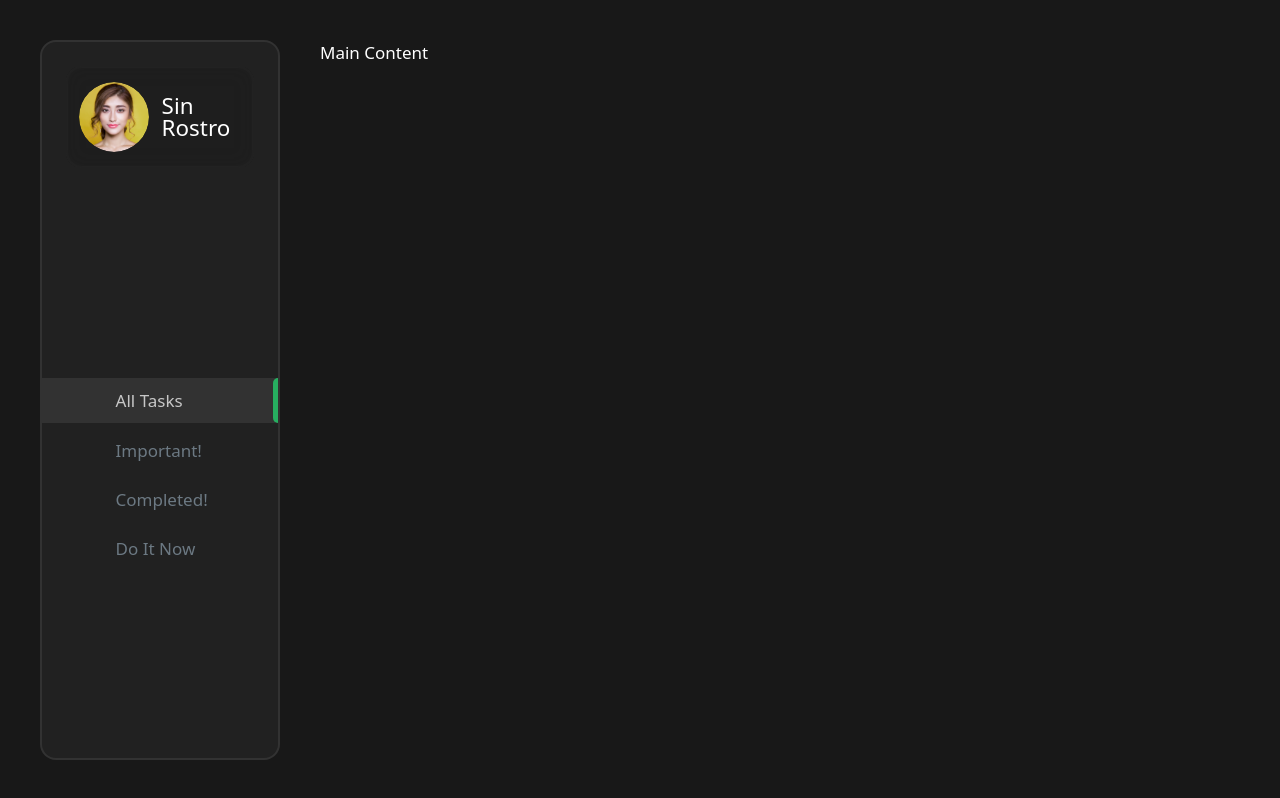
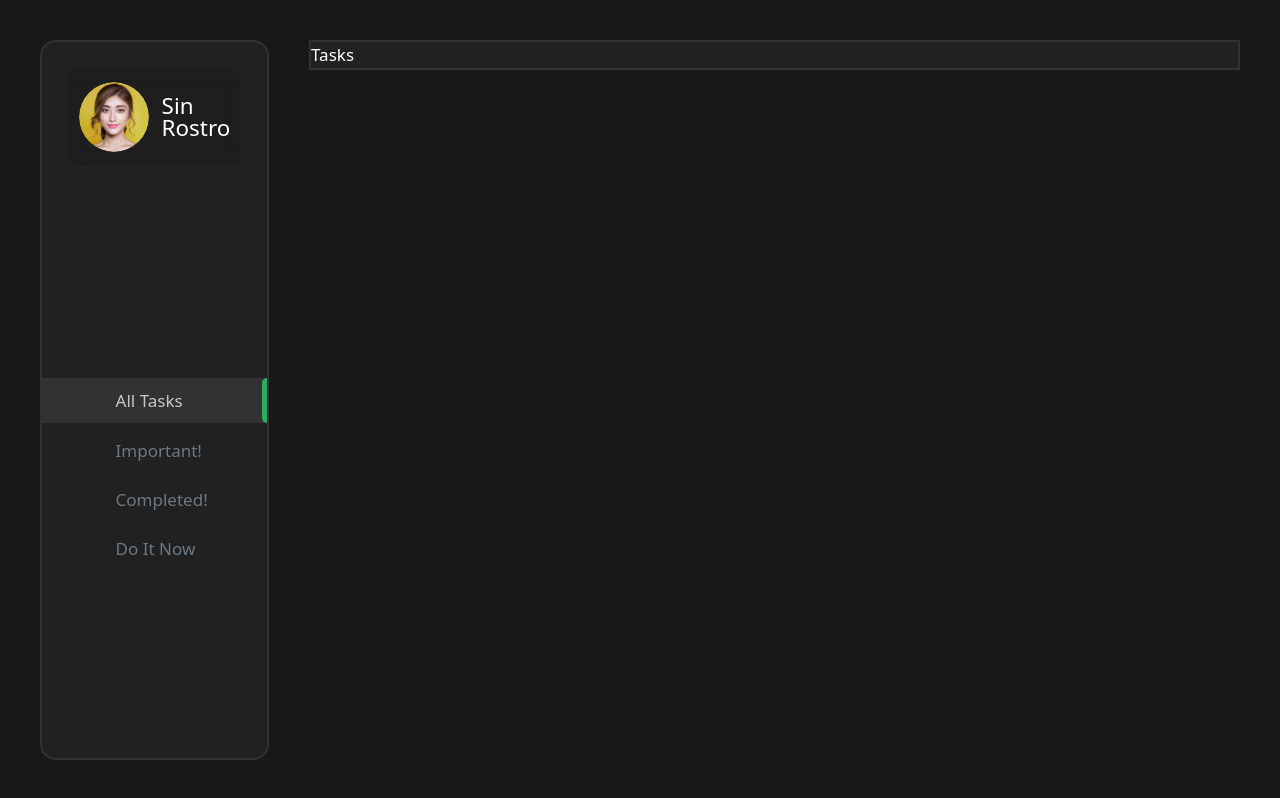
Before and after one commit to rafaelpm0/task-manager, a Next.js app: page / in a window 1280 px wide. Built offline with nearby package versions, Linux system fonts and the light colour scheme; some icons are missing.

Commit message:
inicio ta pag tasks

```diff
--- /dev/null
+++ b/app/Components/Tasks/Tasks.tsx
@@ -0,0 +1,20 @@
+"use client";
+import { useGlobalState } from "@/app/context/globalProvider";
+import React from "react";
+import styled from "styled-components";
+
+function Tasks() {
+    const {theme} = useGlobalState();
+
+    return <TaskStyled theme={theme}>Tasks</TaskStyled>;
+}
+
+const TaskStyled = styled.div`
+    width: 100%;
+    background-color: ${(props)=> props.theme.colorBg2};
+    border: 2px solid ${(props)=> props.theme.borderColor2}
+
+    `;
+
+
+export default Tasks;
--- a/app/layout.tsx
+++ b/app/layout.tsx
@@ -43,7 +43,7 @@
         <ContextProvider>
           <GlobalStyleProvider>
             <SideBar />
-            {children}
+            <div className="w-full">{children}</div>
           </GlobalStyleProvider>
         </ContextProvider>
       </body>
--- a/app/page.tsx
+++ b/app/page.tsx
@@ -1,7 +1,9 @@
-import Image from "next/image";
+import Tasks from "./Components/Tasks/Tasks";
 
 export default function Home() {
-  return (<main>
-      <h1>Main Content</h1>
-  </main>  );
+  return (
+    <main>
+      <Tasks/>
+    </main>
+  );
 }
```
Also changed, not shown: app/Components/Sidebar/Sidebar.tsx (line endings or trailing spaces), 1 other file (tests, documents, lock files or other folders).
